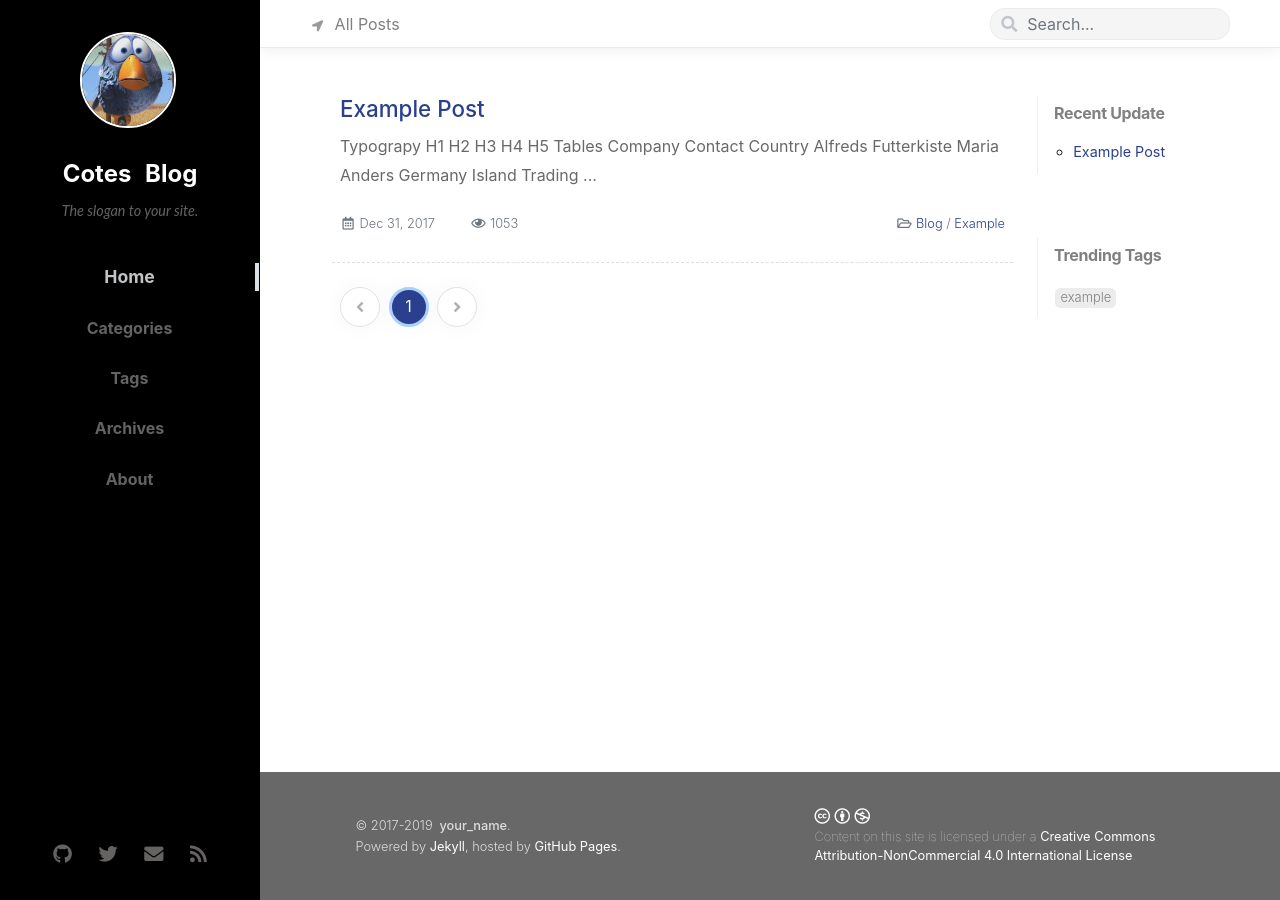
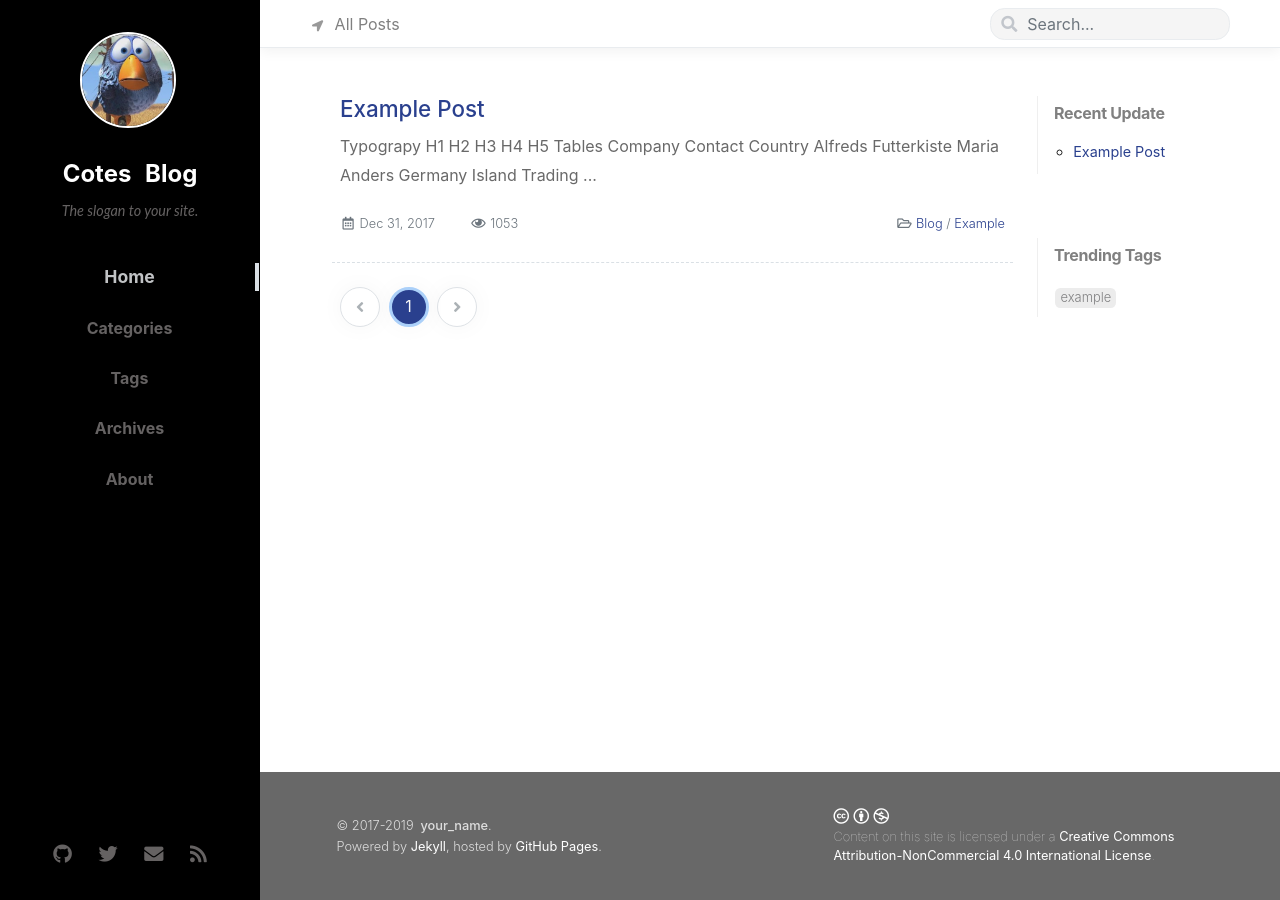
Before and after one commit to tracygu/tracygu.github.io, a Jekyll site: the page built from index.html, in a window 1280 px wide. Built offline with Jekyll 4.4.1, drawn with Linux system fonts in a browser that asks for light colours; nearby versions of some CDN libraries; the list of posts is cut into pages by our own code; comment, search, counter and statistics services are not loaded.

Commit message:
Beautified the Footer typography.

```diff
--- a/_includes/footer.html
+++ b/_includes/footer.html
@@ -1,5 +1,5 @@
 <footer class="d-flex w-100 justify-content-center">
-  <div class="d-flex justify-content-around  align-items-center">
+  <div class="d-flex justify-content-between  align-items-center">
     <div class="copyright font-weight-light">
     {% assign first = site.data.meta.publication-date | plus: 0 %}
     {% assign last =  'now' | date: "%Y" | plus: 0 %}
--- a/assets/css/src/main.scss
+++ b/assets/css/src/main.scss
@@ -297,9 +297,9 @@
   color: #dddddd;
 }
 
-footer>div {
+footer>div.d-flex {
   line-height: 1.2rem;
-  width: 90%;
+  width: 85%;
 }
 
 footer a:link,
@@ -1118,10 +1118,12 @@
     padding-bottom: 14rem;
   }
 
-  footer>div.justify-content-around {
+  footer>div.d-flex {
     flex-wrap: wrap;
     justify-content: left!important;
-    padding: 1rem 1rem;
+    padding: 1rem 0;
+    -ms-flex-pack: distribute!important;
+    justify-content: space-around!important;
   }
 
 }
@@ -1360,4 +1362,8 @@
   #main-wrap .col-xl-3 {
     max-width: 18%;
   }
+
+  footer>div.d-flex {
+    width: 70%;
+  }
 }
```
